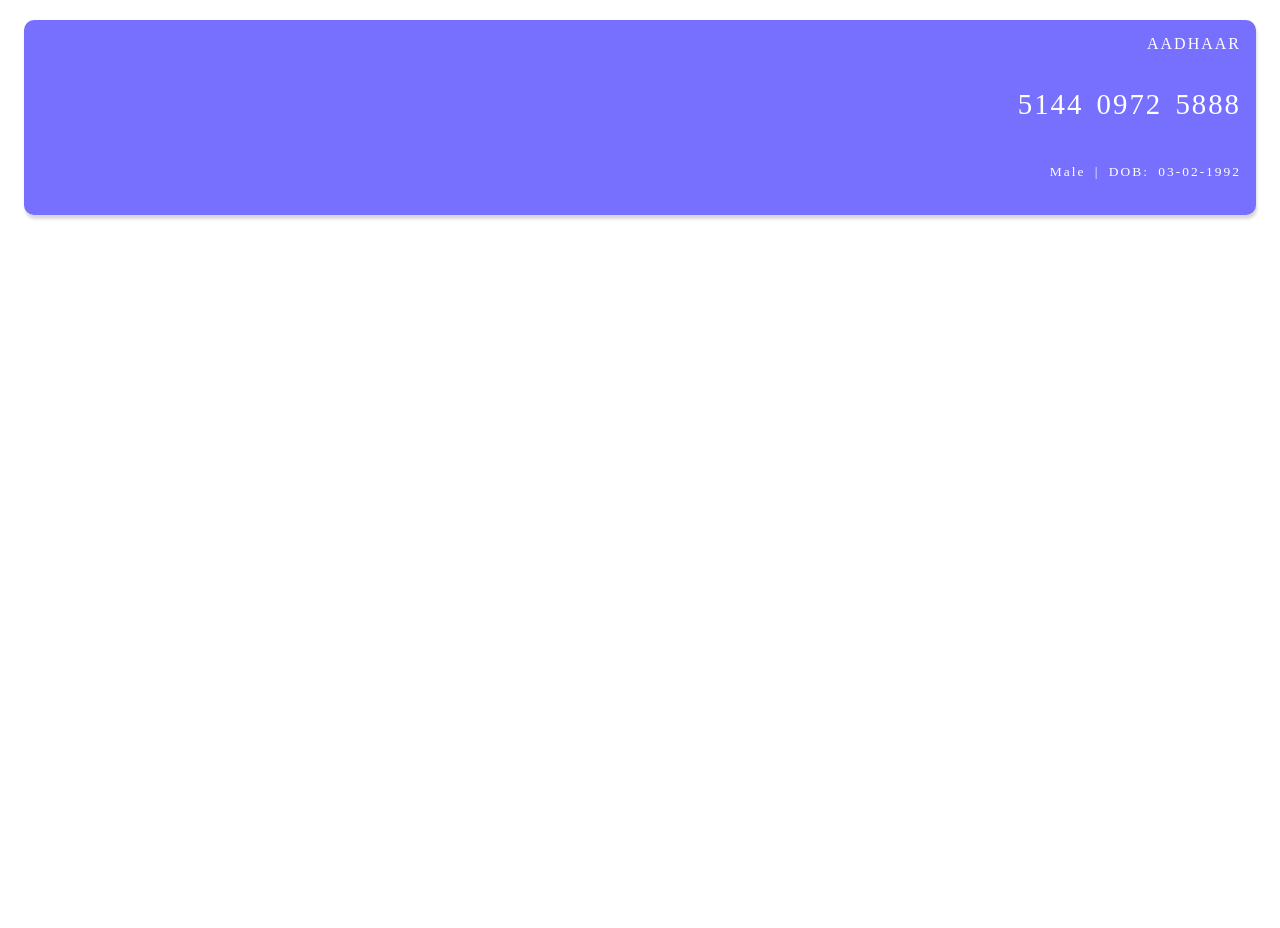
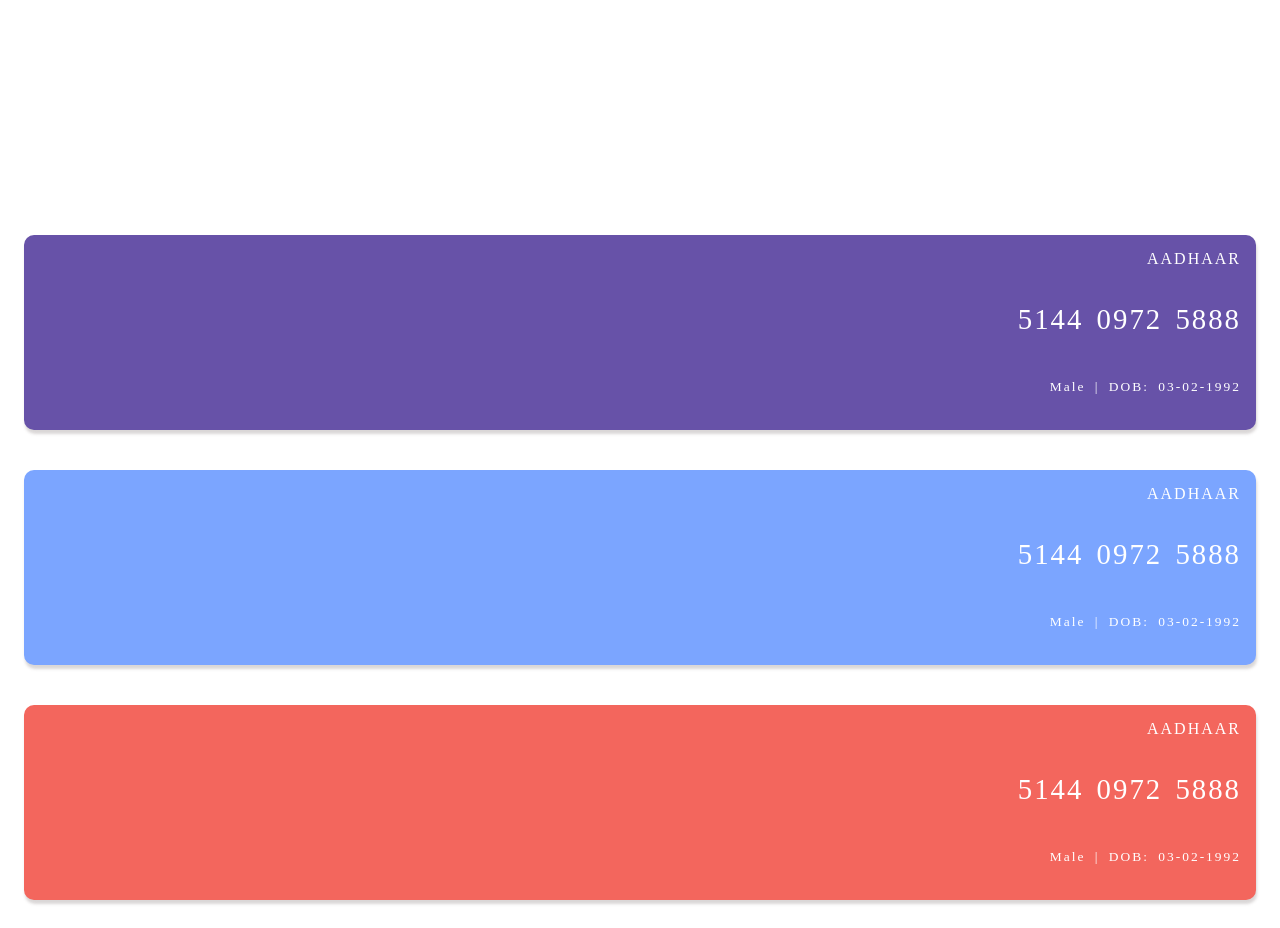
Before and after one commit to apaul76/nextproject, a Next.js app: page /Dashboard in a window 1280 px wide. Before the commit the page ends 800 px from the top, so only its background shows below. Built offline with nearby package versions, Linux system fonts and the light colour scheme.

Commit message:
card changes

```diff
--- a/components/PersonalCard/index.js
+++ b/components/PersonalCard/index.js
@@ -1,11 +1,11 @@
 import { PersonalCardContainer } from "../../styles/components/PersonalCards.style";
 
-const PersonalCard = () => {
+const PersonalCard = ({colors}) => {
     const format = (s) => {
         return s.toString().replace(/\d{4}(?=.)/g, '$& ');
     }
     return (
-        <PersonalCardContainer colorScheme="blue">
+        <PersonalCardContainer colorScheme={colors}>
             <ul>
                 <li>AADHAAR</li>
                 <li>{format('514409725888')}</li>
--- a/pages/Dashboard/index.js
+++ b/pages/Dashboard/index.js
@@ -2,10 +2,17 @@
 import { DashBoardContainer,DashBoardContent} from "../../styles/container/dashboard/dashboard.style";
 
 const DashBoard = () => {
+    const personalcard = ["violet","breeze","cremsy"];
     return (
-        <DashBoardContainer>
-            <PersonalCard />
-        </DashBoardContainer>
+        <DashBoardContent>
+            {
+                personalcard.map(item =>
+                    <DashBoardContainer>
+                    <PersonalCard colors={item}/>
+                    </DashBoardContainer>
+                )
+            }
+        </DashBoardContent>
     )
 }
 
--- a/styles/components/NavigationMenu.style.js
+++ b/styles/components/NavigationMenu.style.js
@@ -12,7 +12,10 @@
     & .toolbar{
         min-height: 50px;
     }
-    background:#6236ff00;
+    position: fixed;
+    top: 0;
+    background: #eaf0f7;
+    padding-top: 15px;
     background-blend-mode: multiply;
 `;
 
--- a/styles/container/dashboard/dashboard.style.js
+++ b/styles/container/dashboard/dashboard.style.js
@@ -7,7 +7,10 @@
 `
 
 const DashBoardContent =  styled.div`
-width:100%!important
+    display: flex;
+    flex-direction: column;
+    overflow-x: scroll;
+    margin-top: 17%;
 `
 
 const Carousel = styled.div`
```
Also changed, not shown: 1 other file (tests, documents, lock files or other folders).
